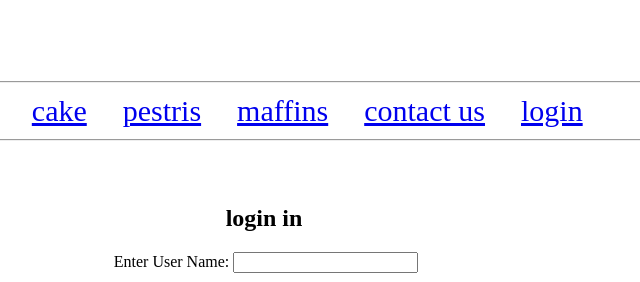
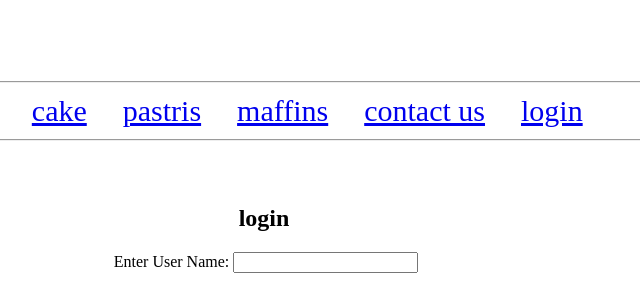
Before and after one commit to FarhatManyar/icp-13-html-github-group-project-1-cakeshop-website, a plain HTML site: page pages/login.html in a window 1280 px wide. Shown: the top 282 px of the page, 376-1016 px from the left. Drawn offline with Linux system fonts and the light colour scheme.

Commit message:
changes in login page

```diff
--- a/pages/login.html
+++ b/pages/login.html
@@ -18,7 +18,7 @@
                     <a href="./menu.html" style="font-size: 30px;">menu</a> &nbsp;&nbsp;&nbsp;&nbsp;&nbsp;&nbsp;&nbsp;&nbsp;
                     <a href="./about.html" style="font-size: 30px;">about us</a>&nbsp;&nbsp;&nbsp;&nbsp;&nbsp;&nbsp;&nbsp;&nbsp;
                     <a href="./cake.html" style="font-size: 30px;">cake</a>&nbsp;&nbsp;&nbsp;&nbsp;&nbsp;&nbsp;&nbsp;&nbsp;
-                    <a href="./pestries.html" style="font-size: 30px;">pestris</a>&nbsp;&nbsp;&nbsp;&nbsp;&nbsp;&nbsp;&nbsp;&nbsp;
+                    <a href="./pestries.html" style="font-size: 30px;">pastris</a>&nbsp;&nbsp;&nbsp;&nbsp;&nbsp;&nbsp;&nbsp;&nbsp;
                     <a href="./maffin.html" style="font-size: 30px;">maffins</a>&nbsp;&nbsp;&nbsp;&nbsp;&nbsp;&nbsp;&nbsp;&nbsp;
                     <a href="./contact.html" style="font-size: 30px;">contact us</a>&nbsp;&nbsp;&nbsp;&nbsp;&nbsp;&nbsp;&nbsp;&nbsp;
                     <a href="./login.html" style="font-size: 30px;">login</a>&nbsp;&nbsp;&nbsp;&nbsp;&nbsp;&nbsp;&nbsp;&nbsp;
@@ -29,7 +29,7 @@
     <hr />
      <br>
      <br>
-     <h2 align="center">login in</h2>
+     <h2 align="center">login</h2>
     <form>
         <div align="center">
         <label for="inputUsername">&nbsp;Enter User Name:</label>
```
Also changed, not shown: index.html (+1 -1 lines), pages/about.html (+1 -1 lines), pages/cake.html (+1 -1 lines), pages/contact.html (+1 -1 lines), pages/maffin.html (+1 -1 lines), pages/menu.html (+1 -1 lines), pages/pestries.html (+2 -2 lines).
